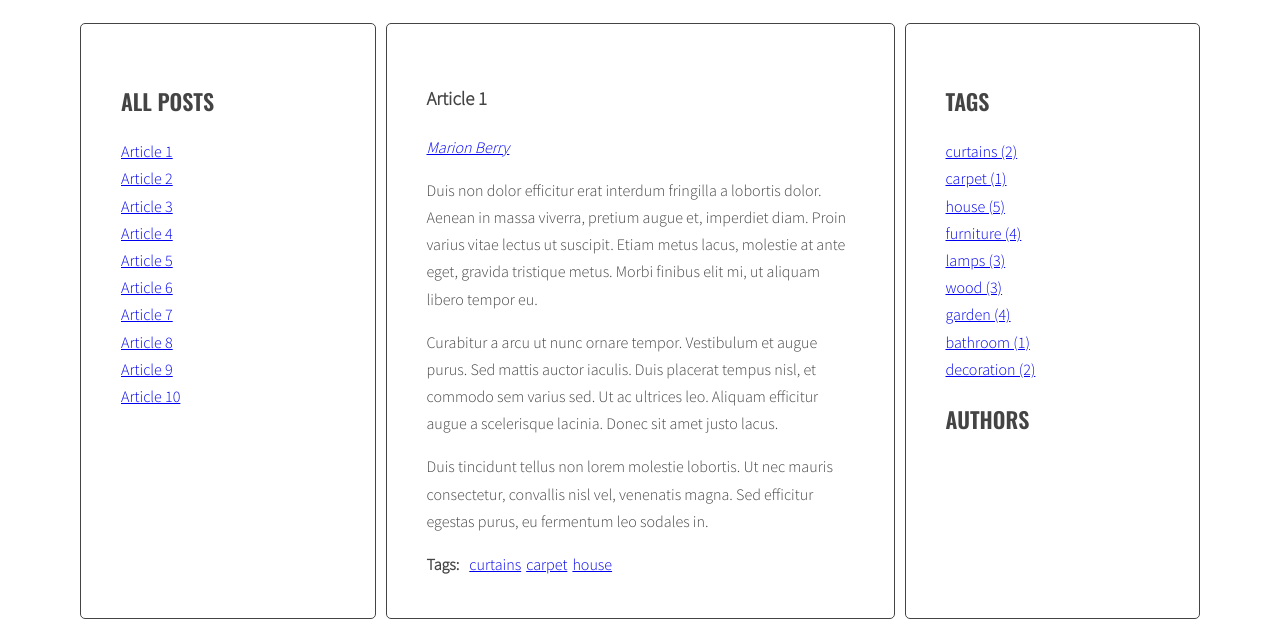
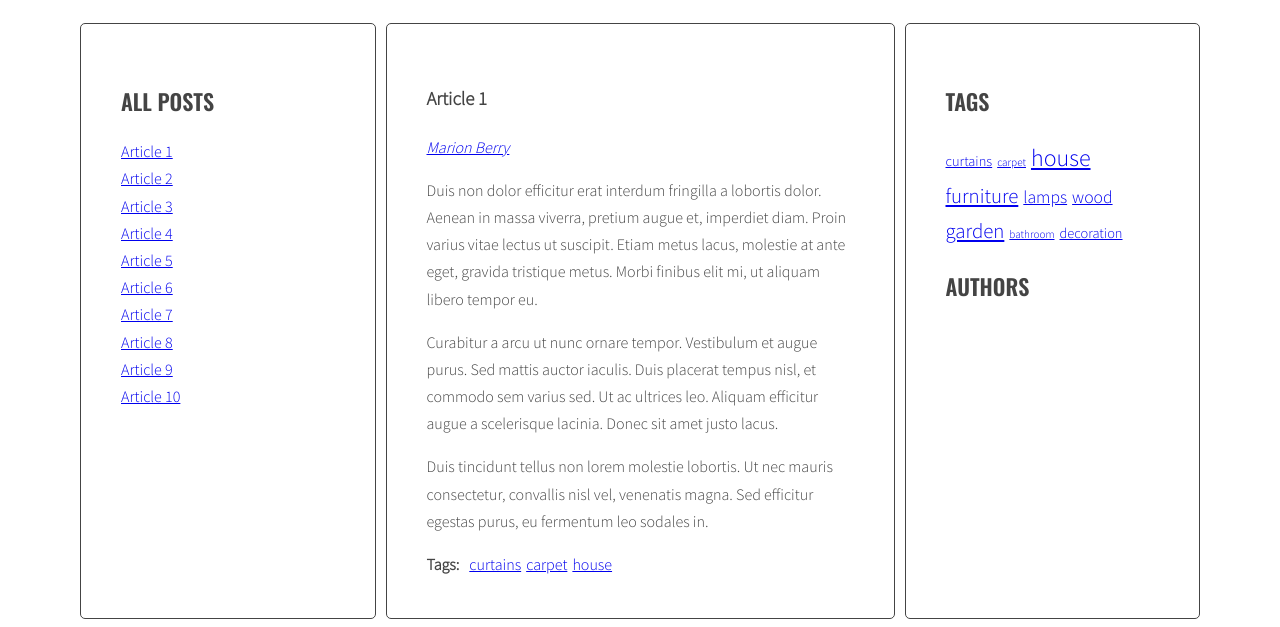
Before and after one commit to MariaWierzbicka/javascript-blog, a website: page index.html in a window 1280 px wide. Shown: the part 220-847 px from the top of the page. Drawn offline with nearby package versions, Linux system fonts and the light colour scheme.

Commit message:
Add styles to tag cloud

```diff
--- a/js/script.js
+++ b/js/script.js
@@ -162,7 +162,7 @@ function generateTags(){
   for(let tag in allTags){
   /* [NEW] generate code of a link and add it to allTagsHTML */
     // allTagsHTML += tag + ' (' + allTags[tag] + ')' ;
-    allTagsHTML += '<li><a class="' + calculateTagClass(allTags[tag], tagsParams) + '" href="#tag-' + tag + '"><span>' + tag + ' (' + allTags[tag] + ') </span></a></li>';
+    allTagsHTML += '<li><a class="' + calculateTagClass(allTags[tag], tagsParams) + '" href="#tag-' + tag + '"><span>' + tag + ' </span></a></li>';
   }
   /* [NEW] END LOOP: for each tag in allTags: */
   /*[NEW] add HTML from allTagsHTML to tagList */
--- a/sass/style.scss
+++ b/sass/style.scss
@@ -100,6 +100,32 @@ body {
   }
 }
 
+/* Tag cloud */
+
+.tag-size-1 {
+  font-size: 70%;
+}
+.tag-size-2 {
+  font-size: 90%;
+}
+.tag-size-3 {
+  font-size: 110%;
+}
+.tag-size-4 {
+  font-size: 130%;
+}
+.tag-size-5{
+  font-size: 150%;
+}
+
+.sidebar .tags {
+  li {
+    display: inline-block;
+    padding-right: 5px;
+  }
+}
+
+
 /* Post */
 
 .post {
```
Also changed, not shown: css/style.css, 1 other file.
